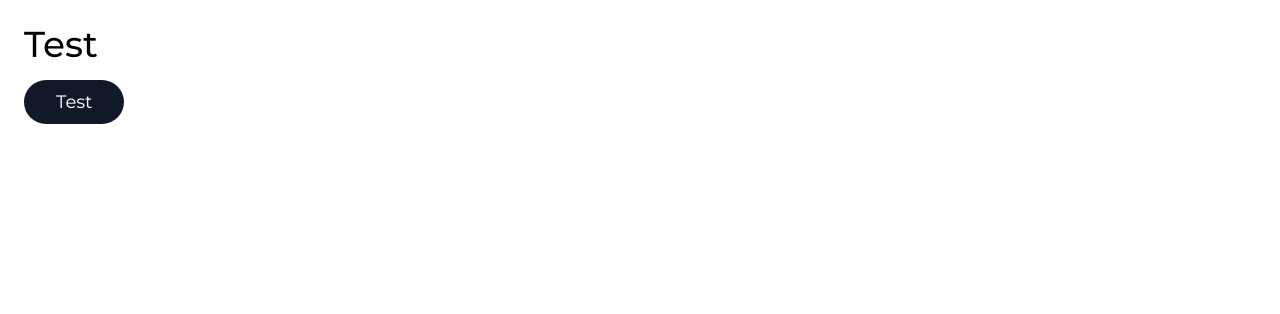
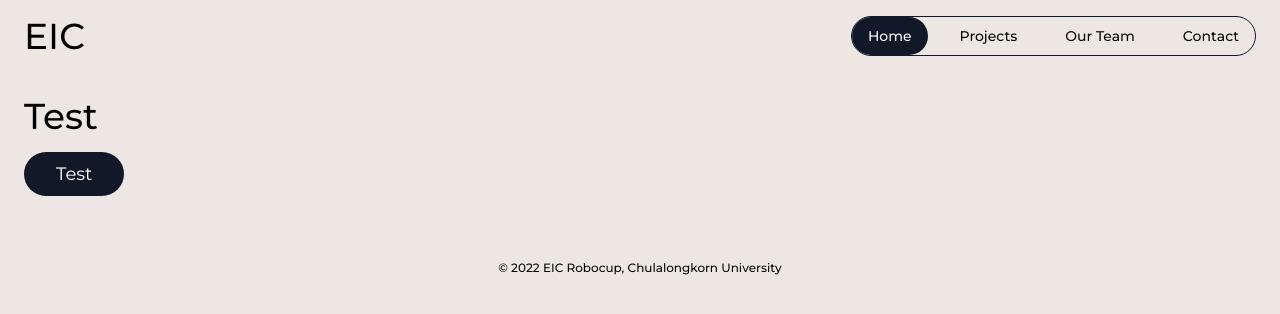
Before and after one commit to robocup-eic/eic-website, a Next.js app: page / in a window 1280 px wide. Shown: the top 314 px of the page. Built offline with nearby package versions, Linux system fonts and the light colour scheme.

Commit message:
feat: add navbar and footer

```diff
--- /dev/null
+++ b/src/components/common/Footer.tsx
@@ -0,0 +1,9 @@
+import Typography from "./Typography"
+
+export default function Footer() {
+  return (
+    <footer className="text-center p-10">
+      <Typography className="font-bold text-xs">© 2022 EIC Robocup, Chulalongkorn University</Typography>
+    </footer>
+  )
+}
--- a/src/components/common/LinkButton.tsx
+++ b/src/components/common/LinkButton.tsx
@@ -27,7 +27,7 @@ export default function LinkButton({ size = "md", href, className, children, ...
     <Link href={href} passHref>
       <a
         className={clsx(
-          "px-8 py-2 bg-gray-900 hover:bg-gray-800 text-white font-display rounded-full inline-block",
+          "px-8 py-2 bg-gray-900 hover:bg-gray-800 transition-colors text-white font-display rounded-full inline-block",
           className,
           textSize
         )}
--- a/src/components/common/Nav/Navbar.tsx
+++ b/src/components/common/Nav/Navbar.tsx
@@ -1,3 +1,43 @@
+import Typography from "@/components/common/Typography"
+import clsx from "clsx"
+import Link from "next/link"
+
 export default function Navbar() {
-  return <></>
+  return (
+    <nav className="flex sticky items-center justify-between py-4 px-6">
+      <Link href="/" passHref>
+        <a>
+          <Typography type="h1" className="text-md hover:text-gray-700">
+            EIC
+          </Typography>
+        </a>
+      </Link>
+
+      <ul className={clsx("flex gap-4 h-10", "rounded-full border border-gray-900")}>
+        {[
+          { title: "Home", url: "/" },
+          { title: "Projects", url: "/projects" },
+          { title: "Our Team", url: "/team" },
+          { title: "Contact", url: "/contact" },
+        ].map((item, i) => (
+          <li key={item.url}>
+            <Link href={item.url} passHref>
+              <a>
+                <Typography
+                  type="span"
+                  className={clsx(
+                    "font-light text-sm rounded-full",
+                    "px-4 text-center flex justify-center items-center h-full w-full",
+                    i === 0 && "bg-gray-900 hover:bg-gray-800 transition-colors text-white"
+                  )}
+                >
+                  {item.title}
+                </Typography>
+              </a>
+            </Link>
+          </li>
+        ))}
+      </ul>
+    </nav>
+  )
 }
--- a/src/components/common/PageLayout.tsx
+++ b/src/components/common/PageLayout.tsx
@@ -1,5 +1,6 @@
 import { ReactNode } from "react"
-import Navbar from "@/components/Nav/Navbar"
+import Navbar from "./Nav/Navbar"
+import Footer from "./Footer"
 
 interface PageLayoutProps {
   children: ReactNode | ReactNode[]
@@ -7,9 +8,10 @@ interface PageLayoutProps {
 
 export default function PageLayout({ children }: PageLayoutProps) {
   return (
-    <main>
+    <main className="relative bg-creamy text-gray-900a min-h-screen">
       <Navbar />
       {children}
+      <Footer />
     </main>
   )
 }
--- a/src/components/common/Typography.tsx
+++ b/src/components/common/Typography.tsx
@@ -2,7 +2,7 @@ import { ReactNode } from "react"
 import clsx from "clsx"
 
 interface TypographyProps {
-  type: "h1" | "h2" | "h3" | "p" | "span"
+  type?: "h1" | "h2" | "h3" | "p" | "span"
   className?: string
   children: ReactNode
 }
--- a/src/pages/_app.tsx
+++ b/src/pages/_app.tsx
@@ -1,12 +1,13 @@
 import "@/styles/tailwind.css"
 import "@/styles/fonts.css"
 import type { AppProps } from "next/app"
+import PageLayout from "@/components/common/PageLayout"
 
 function MyApp({ Component, pageProps }: AppProps) {
   return (
-    <>
+    <PageLayout>
       <Component {...pageProps} />
-    </>
+    </PageLayout>
   )
 }
 export default MyApp
--- a/src/pages/index.tsx
+++ b/src/pages/index.tsx
@@ -5,7 +5,7 @@ import type { NextPage } from "next"
 
 const Home: NextPage = () => {
   return (
-    <DescribeRoute title="Next.js boilerplate" description="by betich">
+    <DescribeRoute title="EIC Chula" description="Engineering Innovator Club">
       <main className="p-6">
         <Typography type="h1">Test</Typography>
         <LinkButton href="/" className="mt-4">
```
Also changed, not shown: 1 other file (tests, documents, lock files or other folders).
